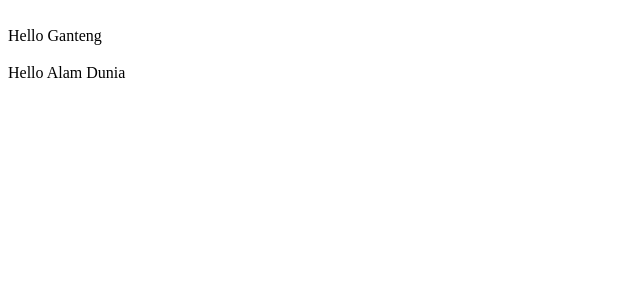
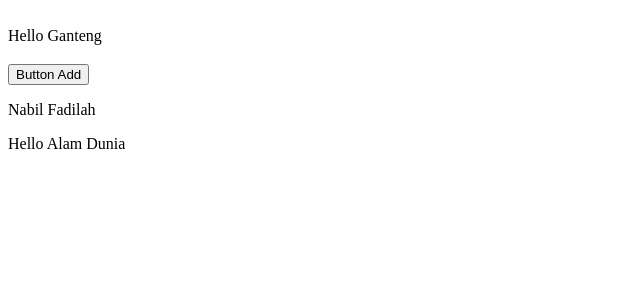
Before and after one commit to Nabilfadilah/hello-vue, a Vue app: page / in a window 1280 px wide. Shown: the top 300 px of the page, without its empty margins (0-640 px from the left). Built offline with nearby package versions, Linux system fonts and the light colour scheme.

Commit message:
Membuat basic component vue

```diff
--- a/src/App.vue
+++ b/src/App.vue
@@ -1,8 +1,13 @@
+<!-- script tempat menyimpan logic-logic/component -->
 <script setup>
 import HelloWorld from './components/HelloWorld.vue'
+import MainButton from './components/MainButton.vue';
 import TheWelcome from './components/TheWelcome.vue'
+
+const name = 'Nabil Fadilah'
 </script>
 
+<!-- template untuk merender tag html/dalam script -->
 <template>
   <header>
     <!-- <img alt="Vue logo" class="logo" src="./assets/logo.svg" width="125" height="125" /> -->
@@ -13,6 +18,9 @@ import TheWelcome from './components/TheWelcome.vue'
     </div> -->
   </header>
 
+  <MainButton></MainButton>
+  <p>{{ name }}</p>
+
   <main>
 
     Hello Alam Dunia
@@ -20,6 +28,7 @@ import TheWelcome from './components/TheWelcome.vue'
   </main>
 </template>
 
+<!-- style untuk tampilannya -->
 <style scoped>
 header {
   line-height: 1.5;
--- /dev/null
+++ b/src/components/MainButton.vue
@@ -0,0 +1,7 @@
+<script setup></script>
+
+<template>
+    <button>Button Add</button>
+</template>
+
+<style scoped></style>
```
